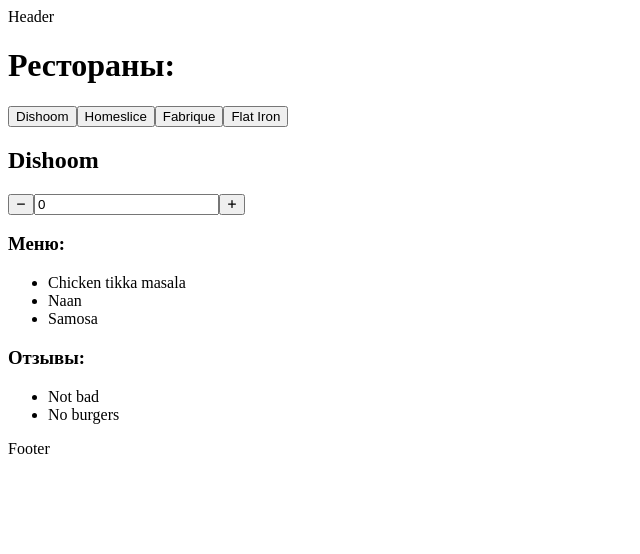
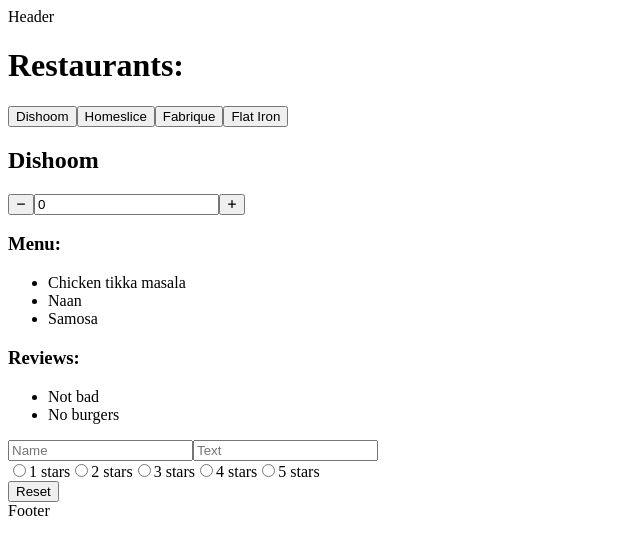
Before and after one commit to vladsvir888/react-food, a React (Vite) app: page / in a window 1280 px wide. Shown: the top 554 px of the page, without its empty margins (0-640 px from the left). Built offline with nearby package versions, Linux system fonts and the light colour scheme.

Commit message:
feat: review form, dish counter, rating, input, conditional rendering

```diff
--- /dev/null
+++ b/src/components/dishcounter/DishCounter.tsx
@@ -0,0 +1,10 @@
+import { useState } from "react";
+import Counter, { MIN_VALUE } from "../form/counter/Counter";
+
+const DishCounter = () => {
+  const [count, setCount] = useState(MIN_VALUE);
+
+  return <Counter count={count} setCount={setCount} />;
+};
+
+export default DishCounter;
--- a/src/components/form/counter/Counter.tsx
+++ b/src/components/form/counter/Counter.tsx
@@ -1,11 +1,14 @@
-import { useState } from "react";
+import InputText from "../inputtext/InputText";
 
-const MIN_VALUE = 0;
+type Props = {
+  count: number;
+  setCount: React.Dispatch<React.SetStateAction<number>>;
+};
+
+export const MIN_VALUE = 0;
 const MAX_VALUE = 5;
 
-const Counter = () => {
-  const [count, setCount] = useState(MIN_VALUE);
-
+const Counter = ({ count, setCount }: Props) => {
   const handleIncrement = () => {
     if (count === MAX_VALUE) {
       return;
@@ -46,8 +49,7 @@
           <path d="M432 256c0 17.7-14.3 32-32 32L48 288c-17.7 0-32-14.3-32-32s14.3-32 32-32l352 0c17.7 0 32 14.3 32 32z" />
         </svg>
       </button>
-      <input
-        type="text"
+      <InputText
         value={count}
         onChange={handleChange}
         placeholder="Enter a count"
--- /dev/null
+++ b/src/components/form/inputtext/InputText.tsx
@@ -0,0 +1,19 @@
+type Props = {
+  type?: string;
+  placeholder: string;
+  value: string | number;
+  onChange: (event: React.ChangeEvent<HTMLInputElement>) => void;
+};
+
+const InputText = ({ type = "text", placeholder, value, onChange }: Props) => {
+  return (
+    <input
+      type={type}
+      placeholder={placeholder}
+      value={value}
+      onChange={onChange}
+    />
+  );
+};
+
+export default InputText;
--- /dev/null
+++ b/src/components/form/rating/Rating.tsx
@@ -0,0 +1,28 @@
+type Props = {
+  name: string;
+  value: number;
+  onChange: (event: React.ChangeEvent<HTMLInputElement>) => void;
+};
+
+const items = [1, 2, 3, 4, 5];
+
+const Rating = ({ name, value, onChange }: Props) => {
+  return (
+    <div className="rating">
+      {items.map((item) => (
+        <label key={item} className="rating__item">
+          <input
+            type="radio"
+            value={item}
+            name={name}
+            checked={value === item}
+            onChange={onChange}
+          />
+          <span>{item} stars</span>
+        </label>
+      ))}
+    </div>
+  );
+};
+
+export default Rating;
--- a/src/components/navigation/tabs/Context.ts
+++ b/src/components/navigation/tabs/Context.ts
@@ -1,7 +1,7 @@
 import { createContext, useContext } from "react";
 
 export type TabsContextType = {
-  activeValue: string;
+  activeValue?: string;
   setActiveValue: (value: string) => void;
 };
 
--- a/src/components/restaurant/Restaurant.tsx
+++ b/src/components/restaurant/Restaurant.tsx
@@ -1,27 +1,41 @@
 import type { RestaurantType } from "../../types";
-import Counter from "../form/counter/Counter";
+import DishCounter from "../dishcounter/DishCounter";
+import ReviewForm from "../reviewform/ReviewForm";
 
 type Props = {
   restaurant: RestaurantType;
 };
 
 const Restaurant = ({ restaurant }: Props) => {
+  if (!restaurant.name) {
+    return null;
+  }
+
   return (
     <section className="restaurant">
       <h2>{restaurant.name}</h2>
-      <Counter />
-      <h3>Меню:</h3>
+      <DishCounter />
+      {!!restaurant.menu?.length && (
+        <>
+          <h3>Menu:</h3>
           <ul>
             {restaurant.menu.map((menuItem) => (
               <li key={menuItem.id}>{menuItem.name}</li>
             ))}
           </ul>
-      <h3>Отзывы:</h3>
+        </>
+      )}
+      {!!restaurant.reviews?.length && (
+        <>
+          <h3>Reviews:</h3>
           <ul>
             {restaurant.reviews.map((review) => (
               <li key={review.id}>{review.text}</li>
             ))}
           </ul>
+        </>
+      )}
+      <ReviewForm />
     </section>
   );
 };
--- /dev/null
+++ b/src/components/reviewform/ReviewForm.tsx
@@ -0,0 +1,79 @@
+import { useReducer } from "react";
+import InputText from "../form/inputtext/InputText";
+import Rating from "../form/rating/Rating";
+
+const SET_NAME_ACTION = "setName";
+const SET_TEXT_ACTION = "setText";
+const SET_RATING_ACTION = "setRating";
+const SET_RESET_ACTION = "setReset";
+
+type State = {
+  name: string;
+  text: string;
+  rating: number;
+};
+
+type Actions =
+  | { type: typeof SET_NAME_ACTION; value: State["name"] }
+  | { type: typeof SET_TEXT_ACTION; value: State["text"] }
+  | { type: typeof SET_RATING_ACTION; value: State["rating"] }
+  | { type: typeof SET_RESET_ACTION };
+
+const initialState: State = {
+  name: "",
+  text: "",
+  rating: 0,
+};
+
+const stateReducer = (state: State, action: Actions): State => {
+  switch (action.type) {
+    case SET_NAME_ACTION:
+    case SET_TEXT_ACTION:
+    case SET_RATING_ACTION: {
+      const type = action.type.replace("set", "").toLowerCase();
+      return { ...state, [type]: action.value };
+    }
+    case SET_RESET_ACTION:
+      return initialState;
+    default:
+      throw new Error("Unknown action");
+  }
+};
+
+const ReviewForm = () => {
+  const [state, dispatch] = useReducer(stateReducer, initialState);
+
+  return (
+    <form className="review-form">
+      <InputText
+        placeholder="Name"
+        value={state.name}
+        onChange={(event) =>
+          dispatch({ type: SET_NAME_ACTION, value: event.target.value })
+        }
+      />
+      <InputText
+        placeholder="Text"
+        value={state.text}
+        onChange={(event) =>
+          dispatch({ type: SET_TEXT_ACTION, value: event.target.value })
+        }
+      />
+      <Rating
+        name="review"
+        value={state.rating}
+        onChange={(event) =>
+          dispatch({
+            type: SET_RATING_ACTION,
+            value: Number(event.target.value),
+          })
+        }
+      />
+      <button type="reset" onClick={() => dispatch({ type: SET_RESET_ACTION })}>
+        Reset
+      </button>
+    </form>
+  );
+};
+
+export default ReviewForm;
--- a/src/pages/HomePage.tsx
+++ b/src/pages/HomePage.tsx
@@ -1,5 +1,5 @@
 import { restaurants } from "../assets/restaurants";
-import { useState } from "react";
+import { Fragment, useState } from "react";
 import Tabs from "../components/navigation/tabs/Tabs";
 import TabList from "../components/navigation/tabs/TabList";
 import Tab from "../components/navigation/tabs/Tab";
@@ -9,18 +9,21 @@
 import Restaurant from "../components/restaurant/Restaurant";
 
 const HomePage = () => {
-  const [activeValue, setActiveValue] = useState(restaurants[0].id);
+  const defaultRestaurant = restaurants.find((restaurant) => !!restaurant.name);
+  const [activeValue, setActiveValue] = useState(defaultRestaurant?.id);
 
   return (
     <>
-      <h1>Рестораны:</h1>
+      <h1>Restaurants:</h1>
       <TabsContext.Provider value={{ activeValue, setActiveValue }}>
         <Tabs>
           <TabList>
             {restaurants.map((restaurant) => (
-              <Tab key={restaurant.id} value={restaurant.id}>
-                {restaurant.name}
-              </Tab>
+              <Fragment key={restaurant.id}>
+                {restaurant.name && (
+                  <Tab value={restaurant.id}>{restaurant.name}</Tab>
+                )}
+              </Fragment>
             ))}
           </TabList>
           <TabPanels>
```
Lines whose indentation alone changed are shown as unchanged.
